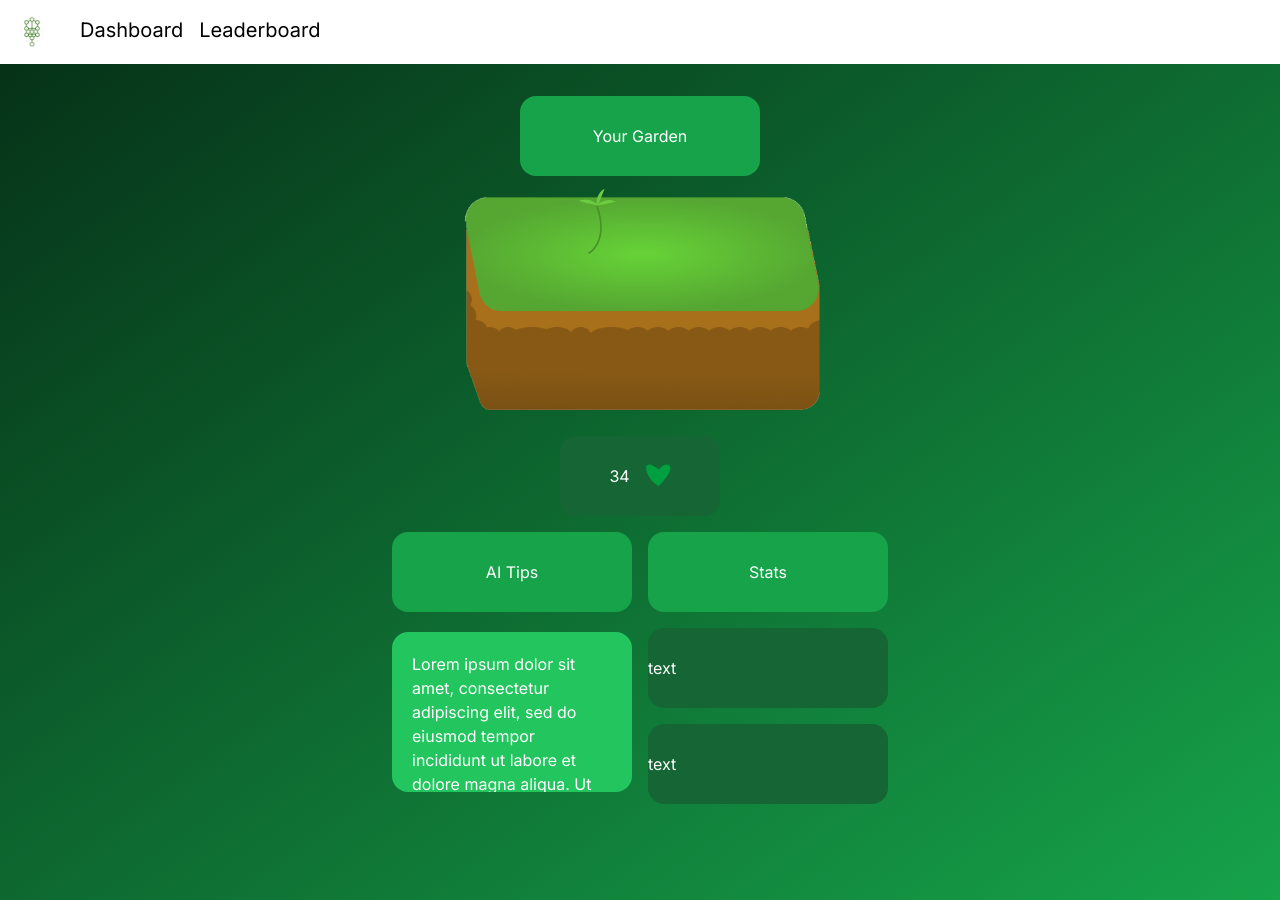
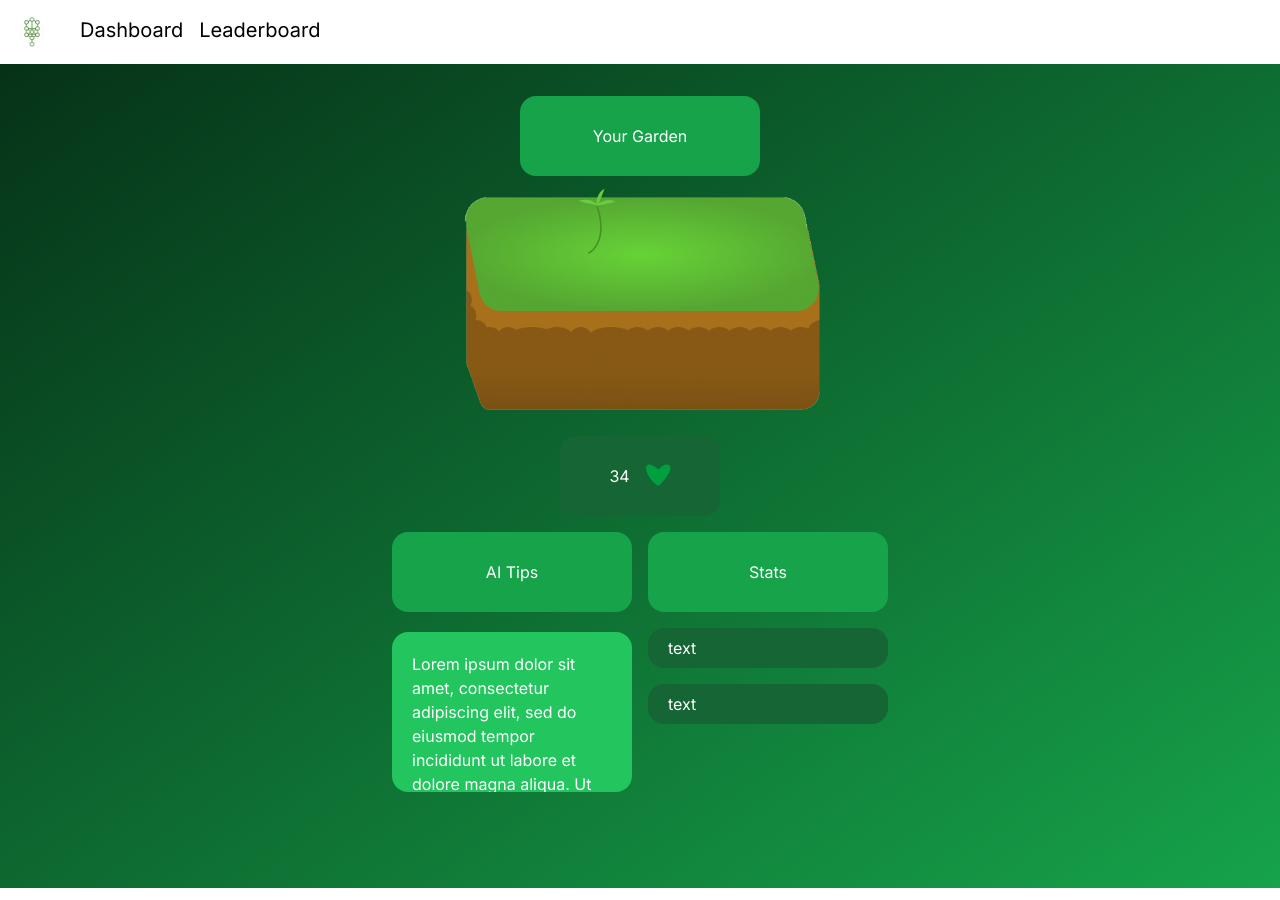
Before and after one commit to MisterChief53/AI-den, a Next.js app: page / in a window 1280 px wide. Built offline with nearby package versions, Linux system fonts and the light colour scheme.

Commit message:
fixed height on status components by setting the text on a p and setting its height manually

```diff
--- a/app/page.tsx
+++ b/app/page.tsx
@@ -6,6 +6,7 @@ import Image from "next/image";
 import GardenStateComponent from "@/components/gardenStateComponent";
 import AiTipsComponent from "@/components/aiTipsComponent";
 import StatsComponent from "@/components/statsComponent";
+import RowStatComponent from "@/components/rowStatComponent";
 
 
 interface NavbarProps{
--- a/components/rowStatComponent.tsx
+++ b/components/rowStatComponent.tsx
@@ -6,9 +6,9 @@ interface Stat{
 export default function RowStatComponent(props: Stat){
     return (
         <div className="relative items-center justify-center">
-            <div className="h-20 w-50 min-h-20 min-w-60 bg-cover bg-no-repeat rounded-2xl overflow-hidden items-center justify-center bg-green-800">
+            <div className="h-19 w-50 min-w-60 bg-cover bg-no-repeat rounded-2xl overflow-hidden items-center justify-center bg-green-800">
                 <div className="flex items-center justify-start h-full text-white">
-                    {props.text}
+                    <p className="h-10 pl-5 pt-2">{props.text}</p>
                 </div>
             </div>
         </div>
```
